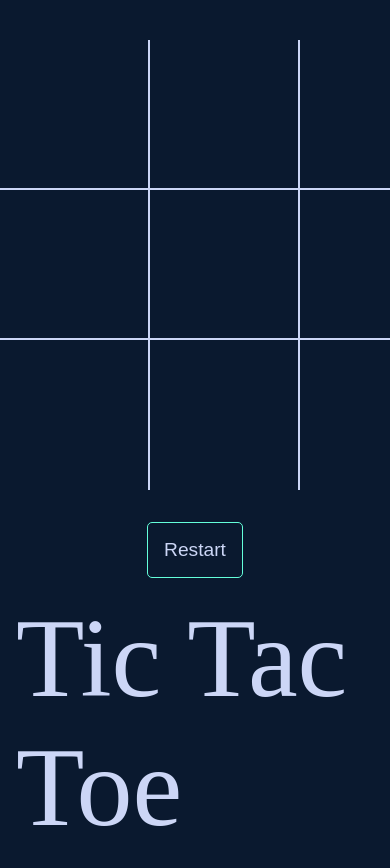
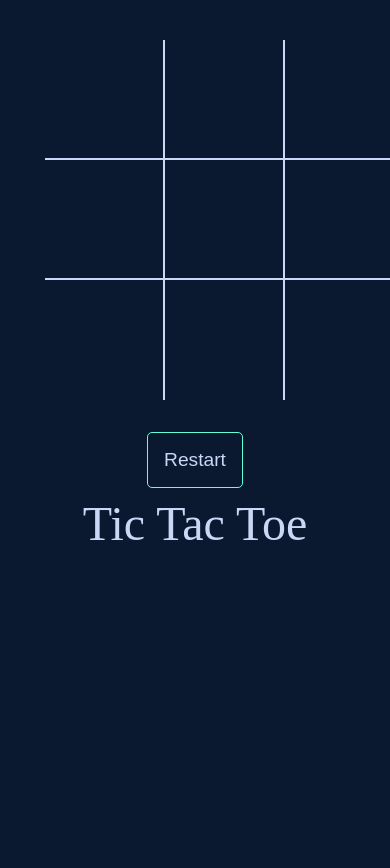
Before and after one commit to MadhavaY/TicTacToe, a plain HTML site: page index.html in a window 390 px wide. Shown: the top 868 px of the page. After the commit the page ends 844 px from the top, so only its background shows below. Drawn offline with Linux system fonts and the light colour scheme.

Commit message:
Adding responsiveness

```diff
--- a/index.css
+++ b/index.css
@@ -64,3 +64,28 @@ button:hover{
     color: #ccd6f6;
 
 }
+
+
+@media only screen and (max-width:600px) {
+
+
+    .square{
+        height: 120px;
+        width: 120px;
+        display: flex;
+        justify-content: center;
+        align-items: center;
+        font-size: 80px;
+        border-right: 2px solid;
+        border-bottom: 2px solid;
+        color: #ccd6f6;
+    }
+
+
+    #playerText{
+        padding: 0.5rem;
+        font-size:3rem;
+        color: #ccd6f6;
+
+    }
+}
```
